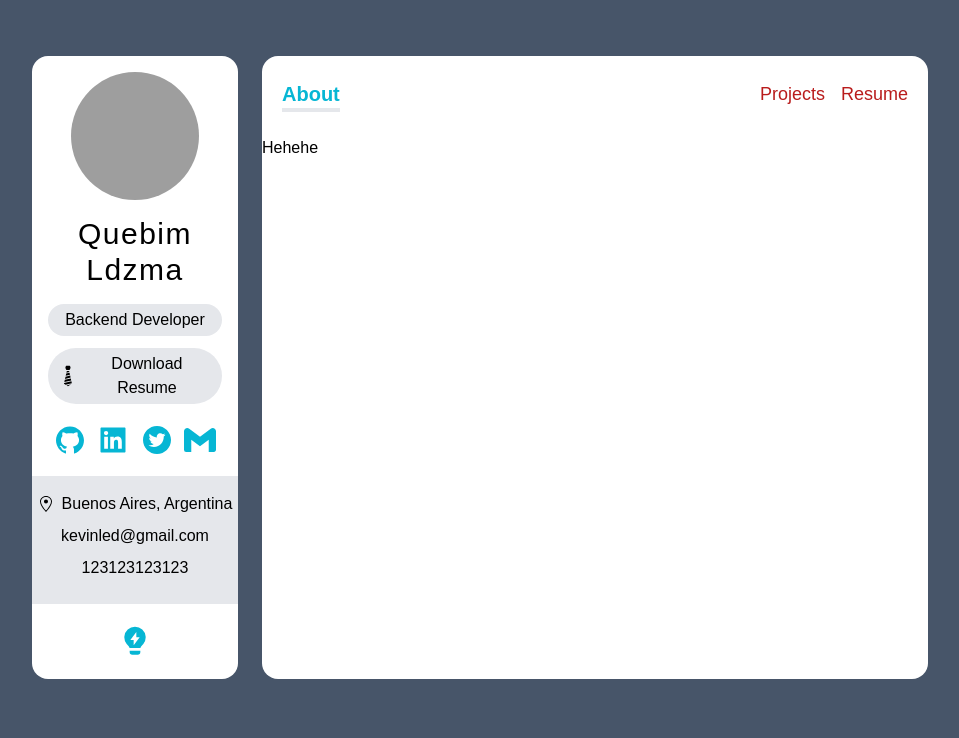
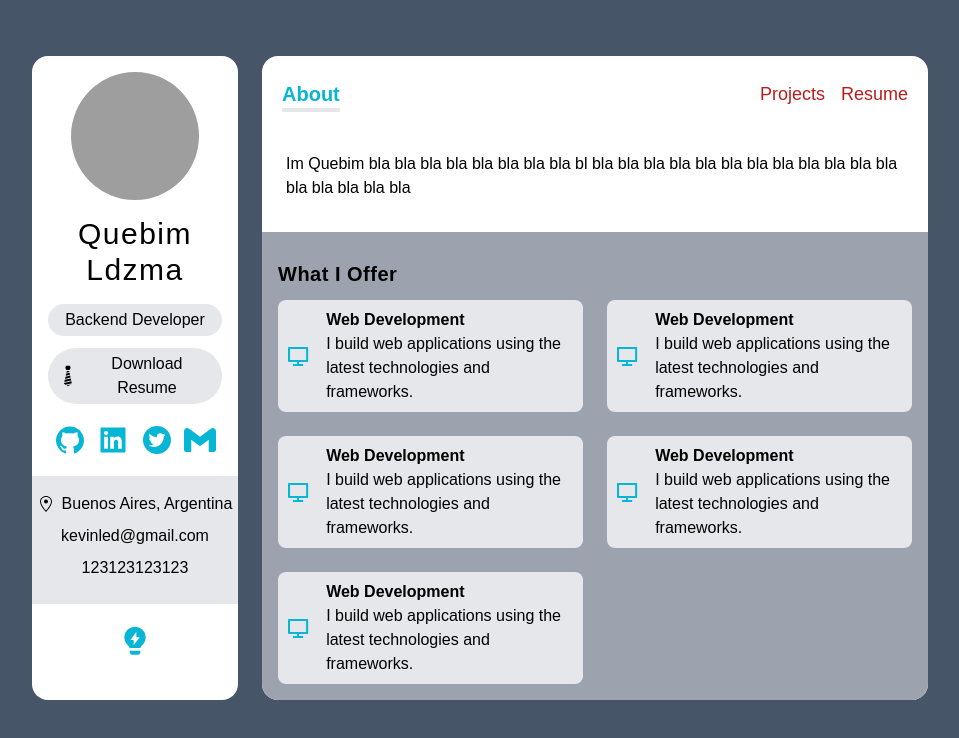
Before and after one commit to QU3B1M/next-portfolio-frontend, a Next.js app: page / in a window 1280 px wide. Shown: the top 738 px of the page, without its empty margins (160-1119 px from the left). Built offline with nearby package versions, Linux system fonts and the light colour scheme; grey boxes are pictures that could not be loaded.

Commit message:
About Page Updated

```diff
--- /dev/null
+++ b/components/ServiceCard.tsx
@@ -0,0 +1,22 @@
+import { FunctionComponent } from "react";
+import { IService } from "../types";
+
+const ServiceCard: FunctionComponent<{ service: IService }> = ({ service: { Icon, title, description } }) => {
+
+  // Renders the inner html of the service description
+	const createMarkup = () => {
+		return { __html: description };
+	};
+
+	return (
+		<div className="flex items-center p-2 space-x-4">
+			<Icon className="w-12 h-12 text-cyan-500" />
+			<div>
+				<h4 className="font-bold">{title}</h4>
+				<p dangerouslySetInnerHTML={createMarkup()} />
+			</div>
+		</div>
+	);
+};
+
+export default ServiceCard;
--- /dev/null
+++ b/data.ts
@@ -0,0 +1,35 @@
+import { RiComputerLine } from "react-icons/ri";
+import { IService } from "./types";
+
+export const services: IService[] = [
+	{
+		title: "Web Development",
+		description: "I build web applications using the latest technologies and frameworks.",
+		Icon: RiComputerLine,
+	},
+	{
+		title: "Web Development",
+		description: "I build web applications using the latest technologies and frameworks.",
+		Icon: RiComputerLine,
+
+	},
+	{
+		title: "Web Development",
+		description: "I build web applications using the latest technologies and frameworks.",
+		Icon: RiComputerLine,
+
+	},
+	{
+		title: "Web Development",
+		description: "I build web applications using the latest technologies and frameworks.",
+		Icon: RiComputerLine,
+
+	},
+	{
+		title: "Web Development",
+		description: "I build web applications using the latest technologies and frameworks.",
+		Icon: RiComputerLine,
+
+
+	},
+];
--- a/pages/_app.tsx
+++ b/pages/_app.tsx
@@ -1,14 +1,14 @@
-import Sidebar from "../components/Sidebar";
-import Navbar from "../components/Navbar";
-import "../styles/globals.css";
+import Sidebar from '../components/Sidebar';
+import Navbar from '../components/Navbar';
+import '../styles/globals.css';
 
 function MyApp({ Component, pageProps }) {
   return (
-    <div className="grid grid-cols-12 gap-6 px-5 lg:px-48 my-14 sm:px-20 md:px-32">
+    <div className='grid grid-cols-12 gap-6 px-5 lg:px-48 my-14 sm:px-20 md:px-32'>
       {/* setea la sidebar lg: tamaño en large, el ultimo es para celus */}
-      <div className="col-span-12 p-4 text-center bg-white lg:col-span-3 rounded-2xl"><Sidebar/></div>
+      <div className='col-span-12 p-4 text-center bg-white lg:col-span-3 rounded-2xl'><Sidebar/></div>
       {/* setea el componente main lg: tamaño en large, el ultimo es para celus */}
-      <div className="flex flex-col col-span-12 bg-white lg:col-span-9 rounded-2xl">
+      <div className='flex flex-col col-span-12 overflow-hidden bg-white lg:col-span-9 rounded-2xl'>
         <Navbar/>
         <Component {...pageProps} />
       </div>
--- a/pages/_document.tsx
+++ b/pages/_document.tsx
@@ -1,14 +1,14 @@
-import { Html, Head, Main, NextScript } from 'next/document'
+import { Html, Head, Main, NextScript } from "next/document";
 
 export default function Document() {
 	return (
 		<Html>
 			<Head />
 			{/* or cyan: bg-cyan-800 */}
-      <body className='bg-slate-600'>
+			<body className="bg-slate-600">
 				<Main />
 				<NextScript />
 			</body>
 		</Html>
-  )
+	);
 }
--- a/pages/api/hello.ts
+++ /dev/null
@@ -1,5 +0,0 @@
-// Next.js API route support: https://nextjs.org/docs/api-routes/introduction
-
-export default function handler(req, res) {
-  res.status(200).json({ name: 'John Doe' })
-}
--- /dev/null
+++ b/pages/api/services.ts
@@ -0,0 +1,7 @@
+import { NextApiRequest, NextApiResponse } from "next";
+import { services} from "../../data";
+
+// TODO: Add backend calls to get data from the database
+export default (req: NextApiRequest, res:NextApiResponse) => {
+  res.status(200).json(services);
+}
--- a/pages/index.tsx
+++ b/pages/index.tsx
@@ -1,11 +1,44 @@
-import Head from 'next/head'
-import Image from 'next/image'
-import styles from '../styles/Home.module.css'
+import { GetServerSidePropsContext } from "next";
+import ServiceCard from "../components/ServiceCard";
+import { services } from "../data";
 
-export default function Home() {
-  return (
-    <div>
-      <h1>Hehehe</h1>
-    </div>
-  )
+export default function index() {
+	return (
+		<div className="flex flex-col flex-grow px-6 pt-1">
+			<h5 className="my-3 font-medium">
+        Im Quebim bla bla bla bla bla bla bla bla bl bla bla bla
+        bla bla bla bla bla bla bla bla bla bla bla bla bla bla
+      </h5>
+      <div className="flex-grow p-4 mt-5 bg-gray-400" style={{ marginLeft: '-1.5rem', marginRight: '-1.5rem'}}>
+        <h6 className="my-3 text-xl font-bold tracking-wide">What I Offer</h6>
+        <div className="grid gap-6 lg:grid-cols-2">
+          {services.map(service => (
+            <div className="bg-gray-200 rounded-lg lg:col-span-1"><ServiceCard service={service}/></div>
+          ))}
+        </div>
+      </div>
+		</div>
+	);
 }
+
+// This will be called by Next.js everytime before rendering the page
+// export const getServerSideProps = async (context: GetServerSidePropsContext) => {
+// 	const res = await fetch("http://localhost:3000/api/services");
+// 	const data = await res.json();
+// 	return {
+// 		props: {
+// 			services: data.services,
+// 		},
+// 	};
+// };
+
+// This will be called by Next.js one time in the building time.
+// export const getStaticProps = async (context: GetServerSidePropsContext) => {
+// 	const res = await fetch("http://localhost:3000/api/services");
+// 	const data = await res.json();
+// 	return {
+// 		props: {
+// 			services: data.services,
+// 		},
+// 	};
+// };
--- /dev/null
+++ b/types.ts
@@ -0,0 +1,8 @@
+import { IconType } from "react-icons/lib"
+
+
+export interface IService {
+    title: string
+    Icon: IconType
+    description?: string
+}
```
Lines whose indentation alone changed are shown as unchanged.
